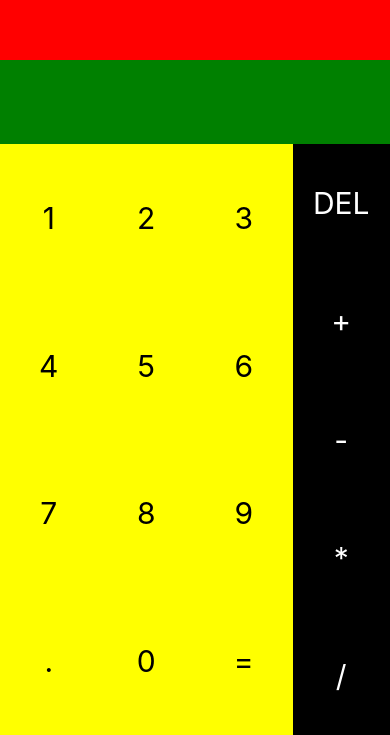
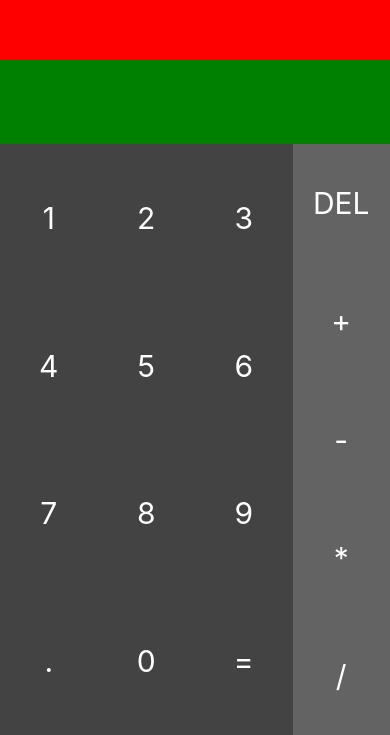
Before and after one commit to MiguelGarcia95/react-native-calculator, a React Native app: screen / in a window 390 px wide. Shown: the part 109-844 px from the top of the page. Built offline with nearby package versions, Linux system fonts and the light colour scheme.

Commit message:
finish styling

```diff
--- a/App.js
+++ b/App.js
@@ -85,7 +85,7 @@ export default class App extends Component {
     for(let i = 0; i < 5; i++) {
       ops.push(
         <TouchableOpacity key={this.operations[i]}  style={styles.btn} onPress={() => this.operate(this.operations[i])}>
-          <Text style={[styles.btntext, styles.white]}>{this.operations[i] }</Text>
+          <Text style={styles.btntext}>{this.operations[i] }</Text>
         </TouchableOpacity>
       )
     }
@@ -119,11 +119,9 @@ const styles = StyleSheet.create({
     fontSize: 30,
     color: 'white'
   },
-  white: {
+  btntext: {
+    fontSize: 30,
     color: 'white'
-  },
-  btntext: {
-    fontSize: 30
   },
   btn: {
     flex: 1,
@@ -159,12 +157,12 @@ const styles = StyleSheet.create({
   },
   numbers: {
     flex: 3,
-    backgroundColor: 'yellow',
+    backgroundColor: '#434343'
   },
   operations: {
     flex: 1,
     justifyContent: 'space-around',
-    backgroundColor: 'black',
+    backgroundColor: '#636363',
     alignItems: 'stretch',
   }
 });
```
